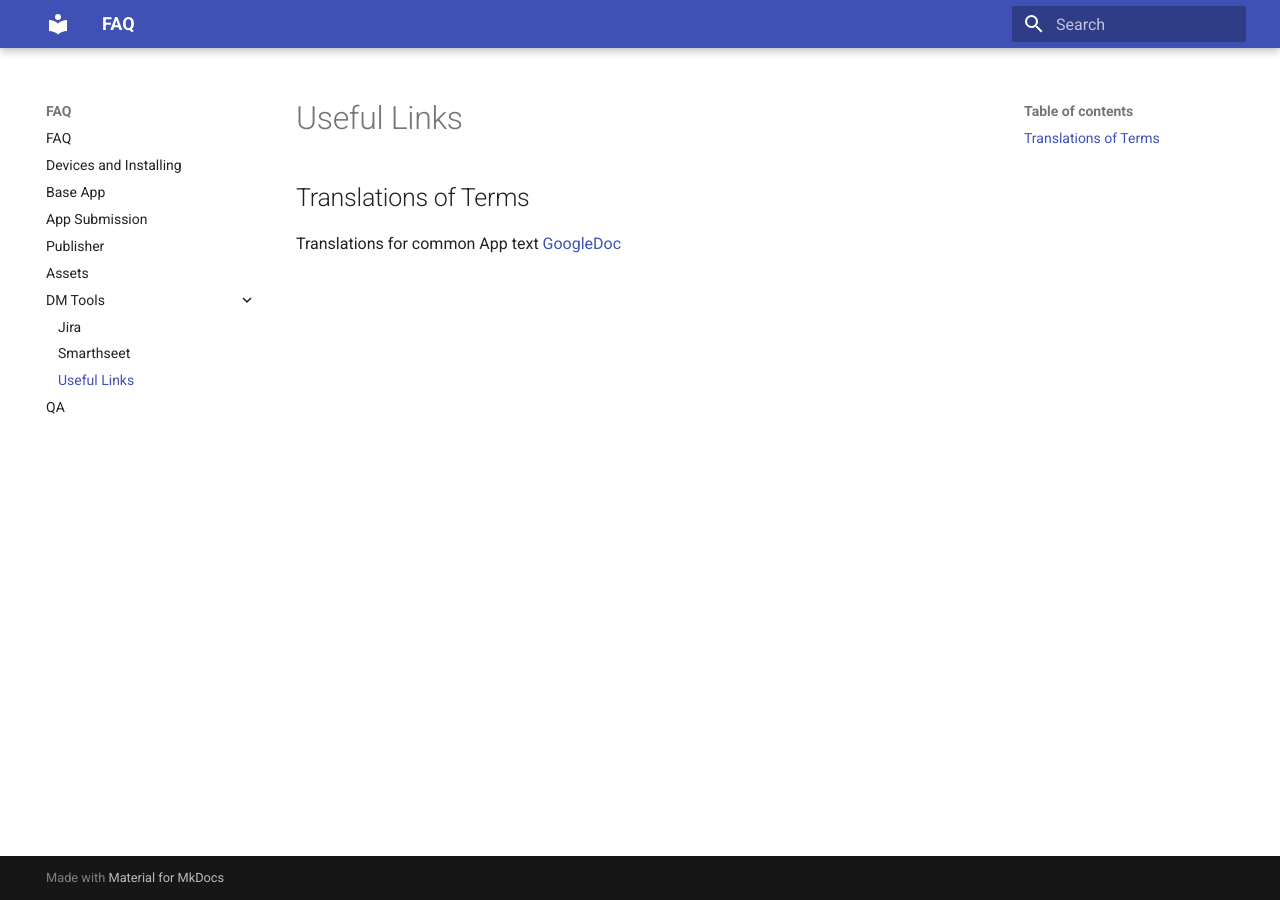
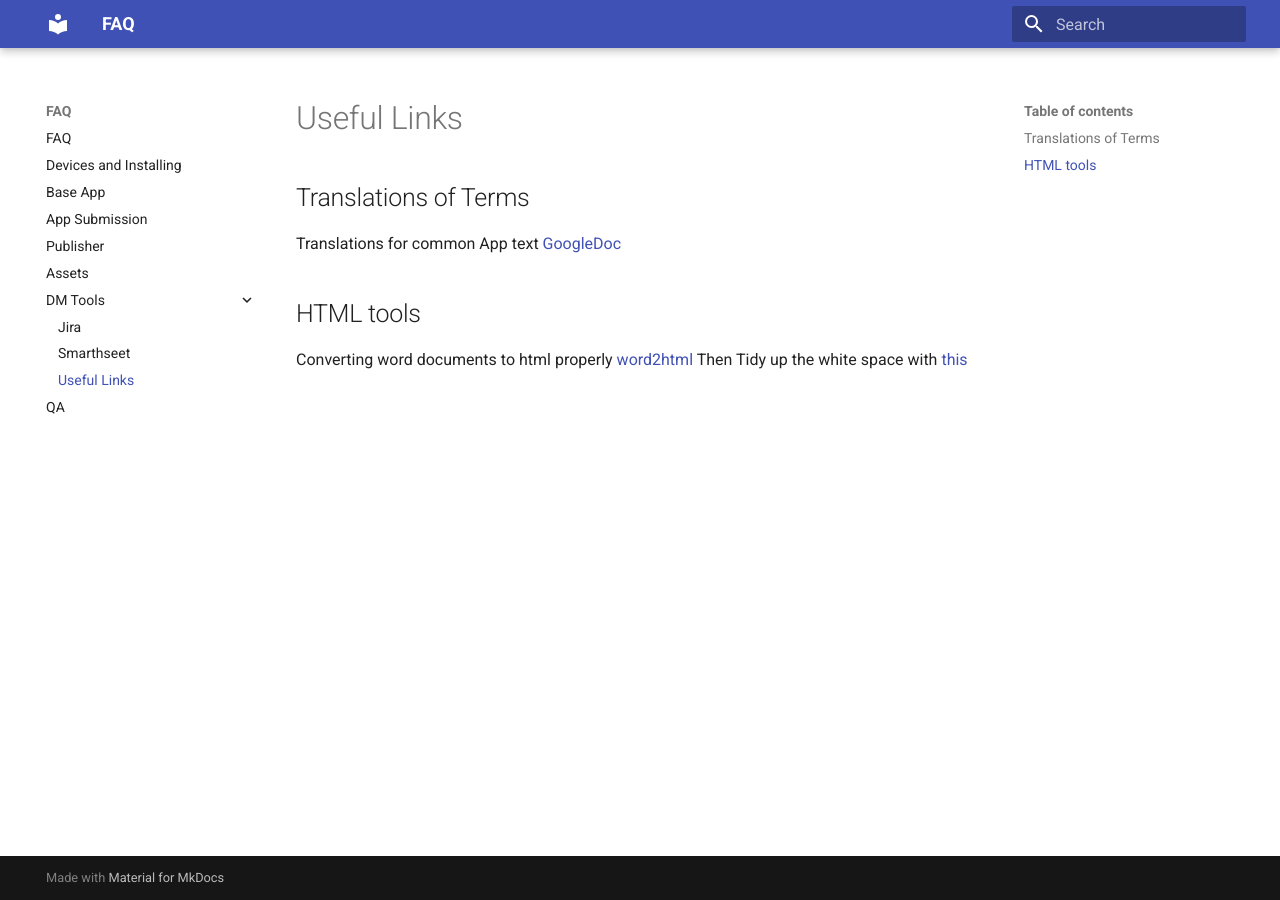
Before and after one commit to denovo/Antenna-faq, an MkDocs documentation site: the page built from docs/dmtools/useful.md, in a window 1280 px wide. Built offline with MkDocs 1.6.1 and Material for MkDocs 9.7.7, drawn with Linux system fonts in a browser that asks for light colours; old or Windows-style settings are respelled for this version of MkDocs.

Commit message:
Updated useful.md

```diff
--- a/docs/dmtools/useful.md
+++ b/docs/dmtools/useful.md
@@ -1,3 +1,9 @@
 ## Translations of Terms
 
 Translations for common App text [GoogleDoc](https://docs.google.com/spreadsheets/d/11u1d8N-s34wUJrJEbTGcTiHNHX2h8Qsg6e15HvpLF_Y/edit#gid=0)
+
+
+##  HTML tools
+
+Converting word documents to html properly [word2html](https://word2cleanhtml.com/)
+Then Tidy up the white space with [this](http://www.iwebtool.com/html_optimizer)
```
